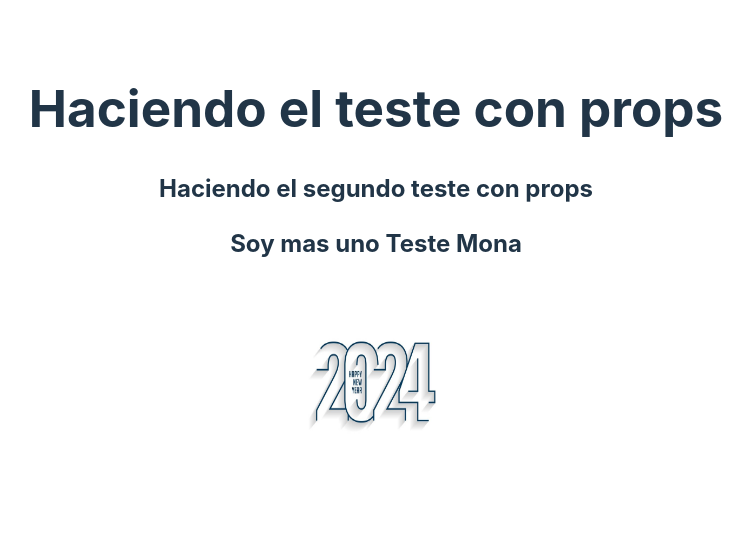
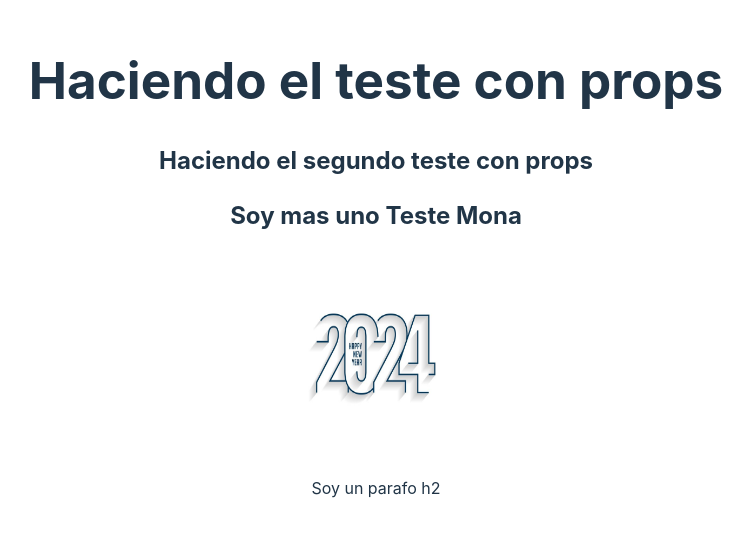
Before and after one commit to moniquemendess/frontendteste, a React (Vite) app in the folder NODE/components-props-basics/: page / in a window 1280 px wide. Shown: the part 133-670 px from the top of the page, without its empty margins (264-1017 px from the left). Built offline with nearby package versions, Linux system fonts and the light colour scheme.

Commit message:
Ejercicio Componentes Props Paragraph

```diff
--- a/NODE/components-props-basics/src/App.jsx
+++ b/NODE/components-props-basics/src/App.jsx
@@ -4,19 +4,22 @@
 import Title from "./components/Title";
 import SubTittle from "./components/SubTitle";
 import Image from "./components/Image";
+import Paragraph from "./components/Paragraph.jsx";
 import './App.css'
 
 const App = ()=> {
   const nombre = "Haciendo el teste con props";
-  const subtitle1 = "Haciendo el segundo teste con props";
-  const subtitle2 = "Soy mas uno Teste Mona";
+  const subTitle1 = "Haciendo el segundo teste con props";
+  const subTitle2 = "Soy mas uno Teste Mona";
+  const paragraphH2 = "Soy un parafo h2";
 
   return (
     <>
     <Title nombre={nombre}/>
-    <SubTittle subtitle= {subtitle1}/>
-    <SubTittle subtitle= {subtitle2}/>{/* Segunda vez usando SubTitle */}
+    <SubTittle subtitle= {subTitle1}/>
+    <SubTittle subtitle= {subTitle2}/>{/* Segunda vez usando SubTitle Y tienes que teneer el mismo nombre subtitle donde fue definido en h2*/}
     <Image/>
+    <Paragraph h2Texto= {paragraphH2}/>
     </>
   )
 }
--- /dev/null
+++ b/NODE/components-props-basics/src/components/Paragraph.jsx
@@ -0,0 +1,12 @@
+import PropTypes from 'prop-types';
+
+const Paragraph = ({h2Texto}) => {
+  return (
+    <p>{h2Texto}</p>
+  )
+
+}
+Paragraph.propTypes = {
+    h2Texto: PropTypes.string.isRequired
+};
+export default Paragraph;
```
